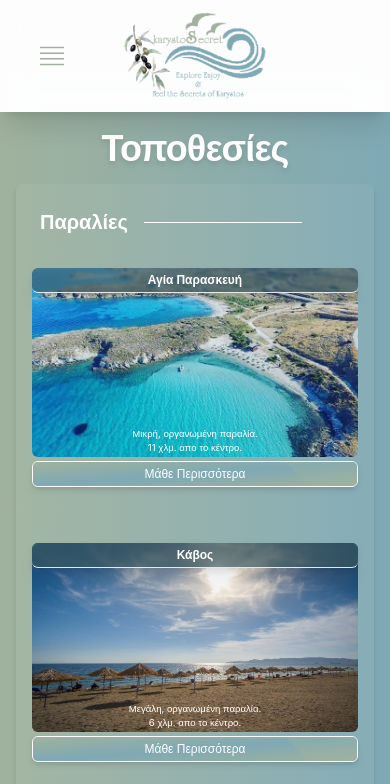
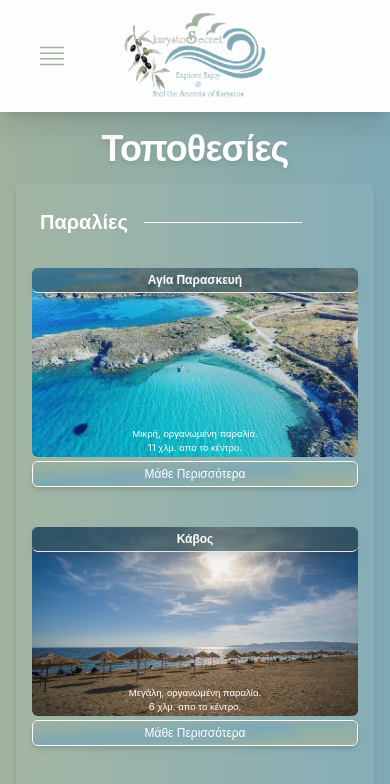
Before and after one commit to karystosecret/karystosecret_, a Next.js app: page /places in a window 390 px wide. Shown: the top 784 px of the page. Built offline with nearby package versions, Linux system fonts and the light colour scheme.

Commit message:
third commit2

```diff
--- a/src/components/Culture.tsx
+++ b/src/components/Culture.tsx
@@ -18,7 +18,7 @@
             Τοπικά Προϊόντα
             <span className="flex-grow h-px bg-white ml-4 mr-20"></span>
             </p>
-                <div className='grid grid-cols-1 md:grid-cols-3 gap-y-14 gap-x-0 pb-4'>
+                <div className='grid grid-cols-1 md:grid-cols-3 gap-y-10 gap-x-0 pb-4'>
                     {data.products.map((beach:any) =>(
                      <Link
                      key={beach.id}
@@ -52,7 +52,7 @@
             Αθλητισμός
             <span className="flex-grow h-px bg-white ml-4 mr-20"></span>
             </p>
-                <div className='grid grid-cols-1 md:grid-cols-3 gap-y-14 gap-x-0 pb-4'>
+                <div className='grid grid-cols-1 md:grid-cols-3 gap-y-10 gap-x-0 pb-4'>
                 {data.sports.map((beach: any) => (
         <Link
         key={beach.id}
--- a/src/components/Places.tsx
+++ b/src/components/Places.tsx
@@ -19,7 +19,7 @@
             Παραλίες
             <span className="flex-grow h-px bg-white ml-4 mr-20"></span>
             </p>
-                <div className='grid grid-cols-1 md:grid-cols-3 gap-y-14 gap-x-0 pb-4'>
+                <div className='grid grid-cols-1 md:grid-cols-3 gap-y-10 gap-x-0 pb-4'>
                     {data.beaches.map((beach:any) =>(
                      <Link
                      key={beach.id}
@@ -53,7 +53,7 @@
             Αξιοθέατα
             <span className="flex-grow h-px bg-white ml-4 mr-20"></span>
             </p>
-                <div className='grid grid-cols-1 md:grid-cols-3 gap-y-14 gap-x-0 pb-4'>
+                <div className='grid grid-cols-1 md:grid-cols-3 gap-y-10 gap-x-0 pb-4'>
                     {data.places.map((beach:any) =>(
                      <Link
                      key={beach.id}
```
